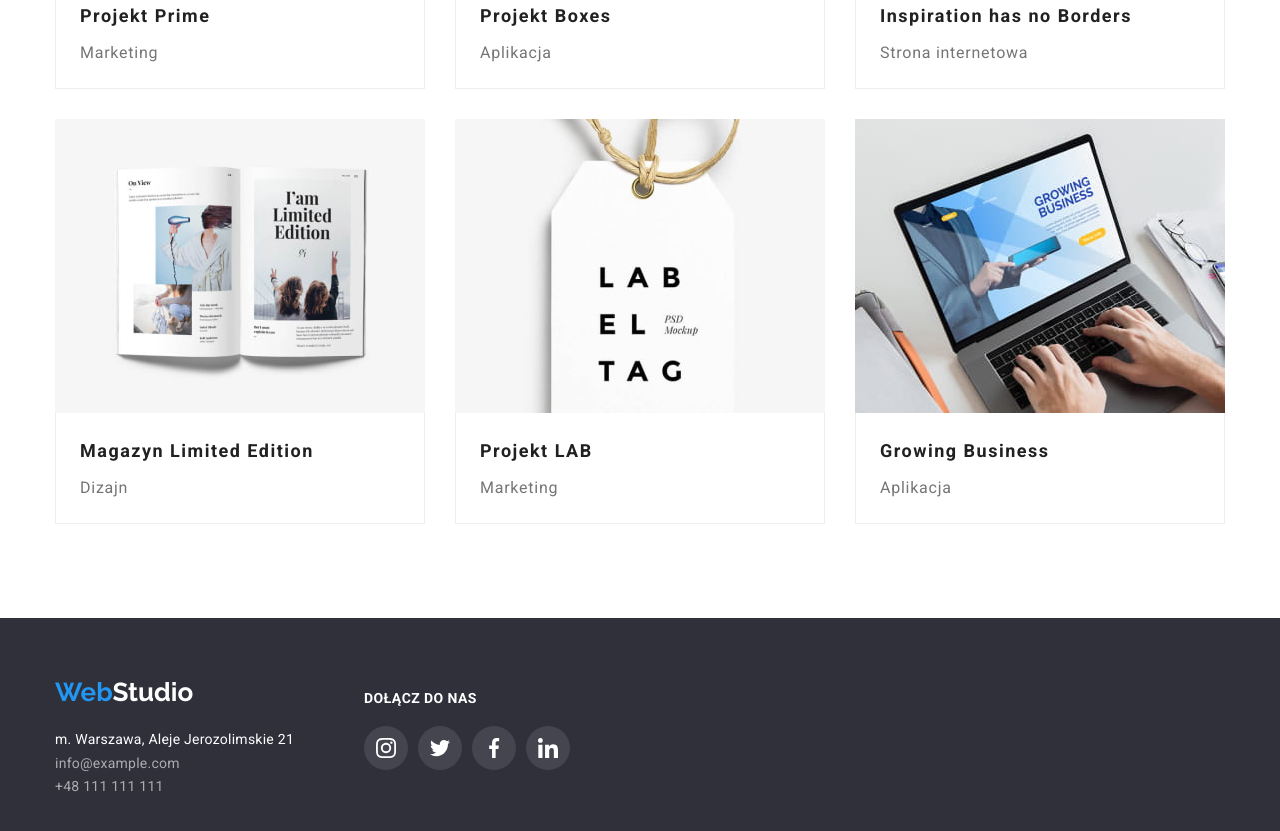
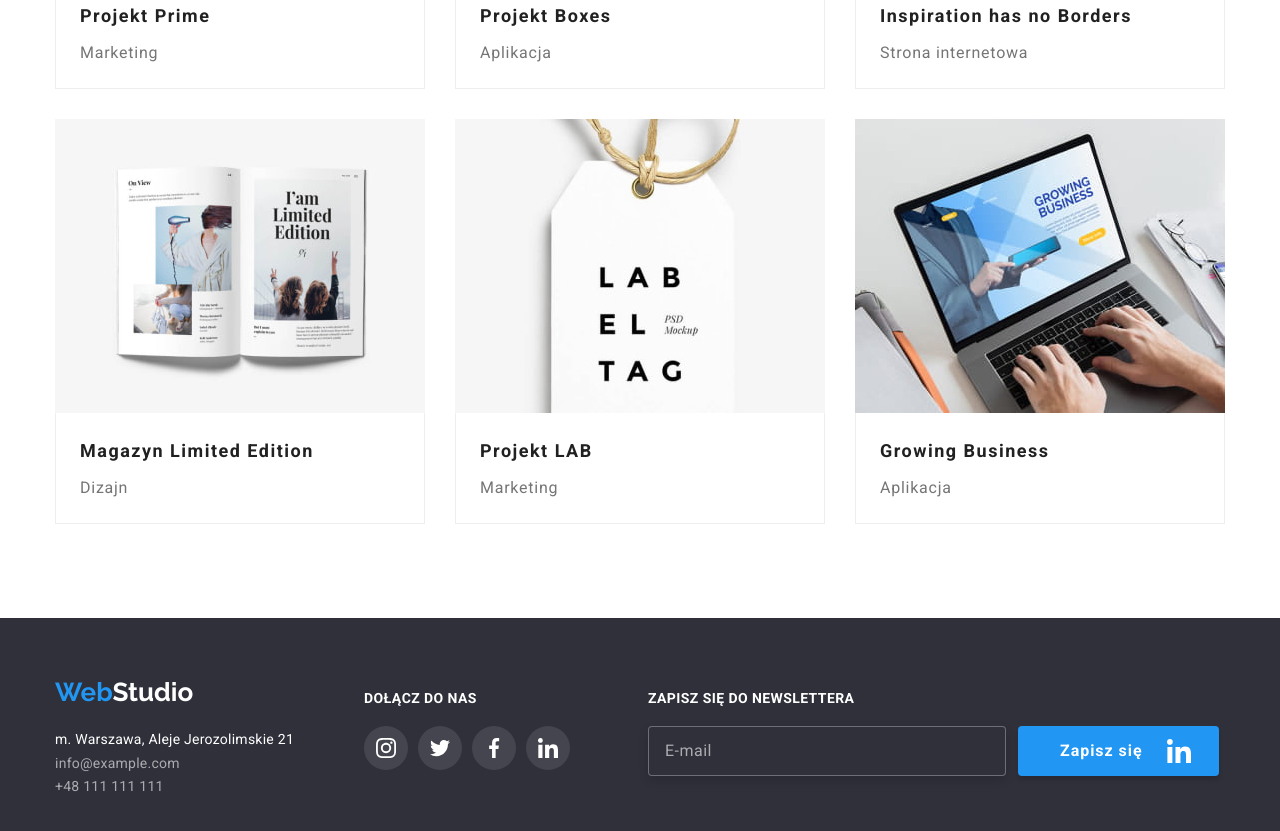
Before and after one commit to taaleksandra/goit-markup-hw-06, a plain HTML site: page portfolio.html in a window 1280 px wide. Shown: the part 1013-1844 px from the top of the page. Drawn offline with nearby package versions, Linux system fonts and the light colour scheme.

Commit message:
Update portfolio footer

```diff
--- a/portfolio.html
+++ b/portfolio.html
@@ -319,6 +319,20 @@
             </li>
           </ul>
         </div>
+        <div class="footer-form">
+          <form>
+            <label>
+              <h4>ZAPISZ SIĘ DO NEWSLETTERA</h4>
+              <input type="email" name="email" placeholder="E-mail" required />
+            </label>
+            <button type="submit">
+              Zapisz się
+              <svg width="24" height="24">
+                <use href="images/sprite-min.svg#icon-linkedin-1"></use>
+              </svg>
+            </button>
+          </form>
+        </div>
       </div>
     </footer>
   </body>
```
